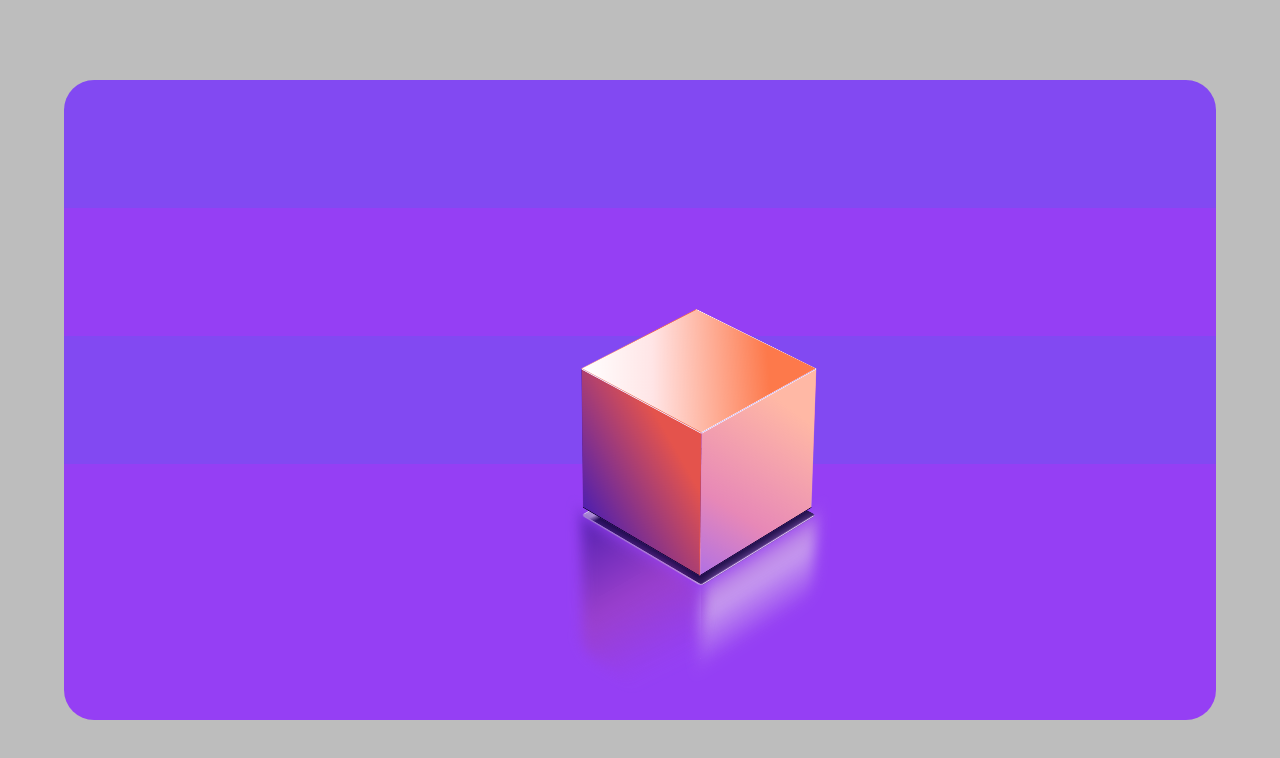
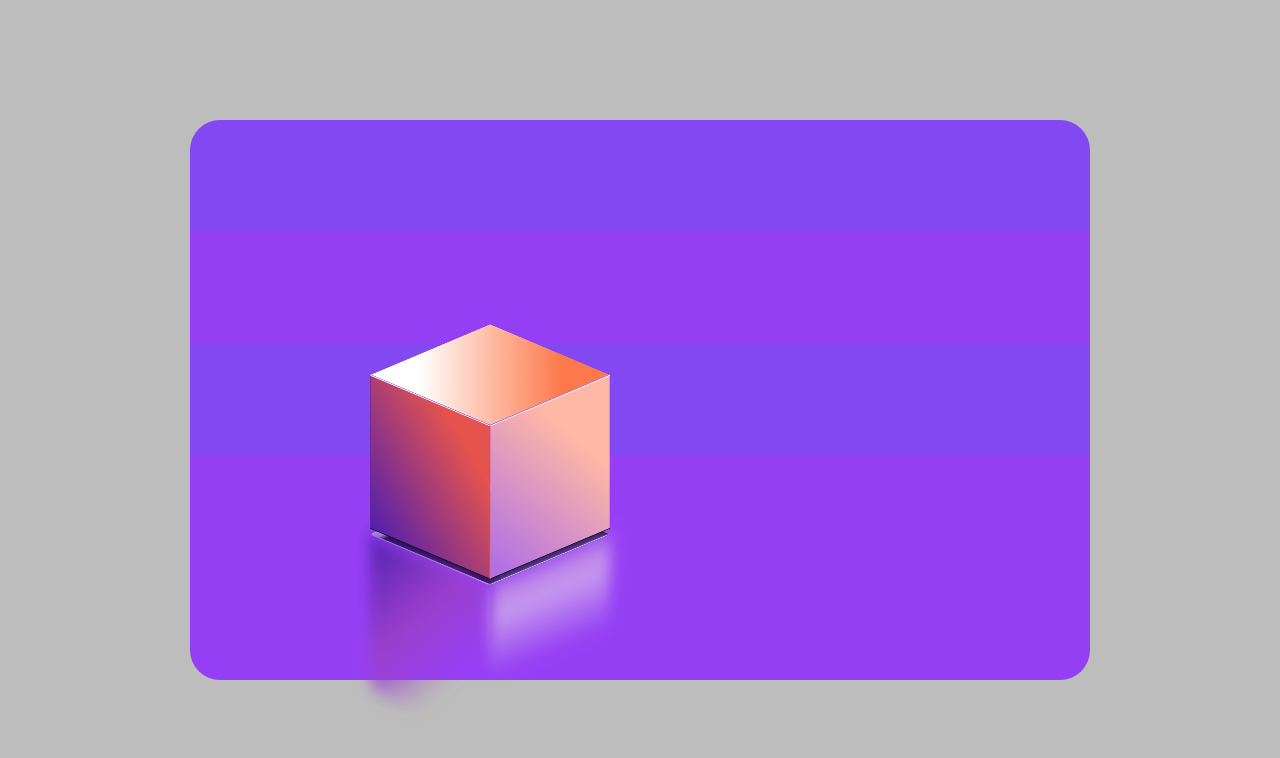
Before and after one commit to marianban/slick-ui-demos, a React (Create React App) app in the folder health-check/: page / in a window 1280 px wide. Shown: the top 758 px of the page. Built offline with nearby package versions, Linux system fonts and the light colour scheme.

Commit message:
cube height animation

```diff
--- a/health-check/src/App.js
+++ b/health-check/src/App.js
@@ -4,15 +4,7 @@ import './App.scss';
 function App() {
   return (
     <div className="app">
-      <div className="cube">
-        <div className="side back">back</div>
-        <div className="side left">left</div>
-        <div className="side right">right</div>
-        <div className="side top">top</div>
-        <div className="side bottom">bottom</div>
-        <div className="side front">front</div>
-      </div>
-      <div className="cube-reflection">
+      <div className="cube-container">
         <div className="cube">
           <div className="side back">back</div>
           <div className="side left">left</div>
@@ -21,6 +13,16 @@ function App() {
           <div className="side bottom">bottom</div>
           <div className="side front">front</div>
         </div>
+        <div className="cube-reflection">
+          <div className="cube">
+            <div className="side back reflection">back</div>
+            <div className="side left reflection">left</div>
+            <div className="side right reflection">right</div>
+            <div className="side top reflection">top</div>
+            <div className="side bottom reflection">bottom</div>
+            <div className="side front reflection">front</div>
+          </div>
+        </div>
       </div>
     </div>
   );
--- a/health-check/src/App.scss
+++ b/health-check/src/App.scss
@@ -7,6 +7,11 @@
 
 :root {
   --size: 17rem;
+  --height-scale: 1;
+  --left-grad-color-1: #511fae;
+  --left-grad-color-2: #e4534c;
+  --top-grad-color-2: #fd794b;
+  --right-grad-color-2: #ffb8a5;
 }
 
 html {
@@ -32,7 +37,8 @@ body {
     #953ff4 60% 100%
   );
   width: 90vw;
-  height: 80vh;
+  height: 70vh;
+  max-width: 90rem;
   border-radius: 3rem;
   background-color: gra;
   display: flex;
@@ -44,16 +50,158 @@ body {
 
 .cube-container {
   display: flex;
-  transform-style: preserve-3d;
-  transform: translateX(-20rem);
   align-items: center;
   justify-content: center;
+  transform: translateX(-21rem);
+}
+
+.cube {
+  position: relative;
+  transform-style: preserve-3d;
+  transform: rotateX(-25deg) rotateY(45deg);
+  color: transparent;
+  transform-origin: bottom center;
+  animation: animate-height 4s infinite;
+
+  @keyframes animate-height {
+    to {
+      --height-scale: 3;
+      --left-grad-color-2: #d7beff;
+      --top-grad-color-2: #d0b2ff;
+      --right-grad-color-2: #d0b2ff;
+    }
+  }
+
+  @keyframes spin {
+    to {
+      transform: rotateX(180deg) rotateZ(180deg);
+    }
+  }
+
+  .side {
+    position: absolute;
+    width: var(--size);
+    height: var(--size);
+    opacity: 1;
+    border: 1px solid transparent;
+    display: flex;
+    align-items: center;
+    justify-content: center;
+    font-size: 2em;
+    transition: transform 1s ease-in-out;
+  }
+  .back {
+    background-color: transparent;
+    transform: translateZ(calc(-1 * var(--size) / 2)) rotateX(180deg);
+  }
+  .left {
+    border-top: 1px solid #fff;
+    border-bottom: 1px solid #0a0322;
+    border-right: 1px solid #6a289e;
+    border-left: 1px solid #de5150;
+    transform-origin: bottom center;
+    transform: translateX(-50%) rotateY(90deg);
+  }
+  .left:not(.reflection) {
+    transform: scaleY(var(--height-scale)) translateX(-50%) rotateY(90deg);
+
+    &::before {
+      content: '';
+      position: absolute;
+      height: 100%;
+      width: 100%;
+      background-color: var(--left-grad-color-2);
+      transition: background-color 1s ease-in-out;
+    }
+
+    &::after {
+      content: '';
+      position: absolute;
+      height: 100%;
+      width: 100%;
+      background: linear-gradient(
+        to top left,
+        var(--left-grad-color-1),
+        transparent 80%
+      );
+    }
+  }
+  .right {
+    background-color: transparent;
+    transform: translateX(50%) rotateY(90deg);
+  }
+  .top {
+    transform: translateY(-50%) rotateX(90deg);
+    height: var(--size);
+  }
+  .top:not(.reflection) {
+    transform: translateY(calc(-1 * (var(--height-scale) - 1) * 100%))
+      translateY(-50%) rotateX(90deg);
+
+    &::before {
+      content: '';
+      position: absolute;
+      height: 100%;
+      width: 100%;
+      background-color: var(--top-grad-color-2);
+      transition: background-color 1s ease-in-out;
+    }
+    &::after {
+      content: '';
+      position: absolute;
+      height: 100%;
+      width: 100%;
+      background: linear-gradient(
+        to right bottom,
+        #fff,
+        #fff 20%,
+        transparent 80%
+      );
+    }
+  }
+  .bottom {
+    display: none;
+    background-color: #521ca4;
+    transform: translateY(50%) rotateX(270deg);
+  }
+  .front {
+    border-top: 1px solid #fff;
+    border-bottom: 1px solid #0a0322;
+    border-left: 1px solid #e185bc;
+
+    transform: translateZ(calc(var(--size) / 2));
+    transform-origin: bottom center;
+  }
+  .front:not(.reflection) {
+    transform: scaleY(var(--height-scale)) translateZ(calc(var(--size) / 2));
+
+    &::before {
+      content: '';
+      position: absolute;
+      height: 100%;
+      width: 100%;
+      transition: background-color 1s ease-in-out;
+      background-color: var(--right-grad-color-2);
+    }
+    &::after {
+      content: '';
+      position: absolute;
+      height: 100%;
+      width: 100%;
+      background: linear-gradient(
+        to top right,
+        #b170e4,
+        #b170e4 5%,
+        transparent 70%
+      );
+    }
+  }
 }
 
 .cube-reflection {
   z-index: -1;
   transform-style: preserve-3d;
-  transform: translateY(15rem);
+  transform: translateY(16rem);
   .cube {
     .back,
     .bottom,
@@ -98,75 +246,3 @@ body {
     }
   }
 }
-
-.cube {
-  position: relative;
-  transform-origin: center center center;
-  transform-style: preserve-3d;
-  transform: rotateX(-25deg) rotateY(45deg);
-  color: transparent;
-  // animation: spin 5s infinite;
-
-  @keyframes spin {
-    to {
-      transform: rotateX(180deg) rotateZ(180deg);
-    }
-  }
-
-  .side {
-    position: absolute;
-    width: var(--size);
-    height: var(--size);
-    opacity: 1;
-    border: 1px solid transparent;
-    display: flex;
-    align-items: center;
-    justify-content: center;
-    font-size: 2em;
-  }
-  .back {
-    background-color: transparent;
-    transform: translateZ(calc(-1 * var(--size) / 2)) rotateX(180deg);
-  }
-  .left {
-    // display: none;
-    border-top: 1px solid #fff;
-    border-bottom: 1px solid #0a0322;
-    border-right: 1px solid #6a289e;
-    border-left: 1px solid #de5150;
-    background: linear-gradient(to top left, #511fae, #e4534c 80%);
-    transform: translateX(-50%) rotateY(90deg);
-  }
-  .right {
-    // display: none;
-    background-color: transparent;
-    transform: translateX(50%) rotateY(90deg);
-  }
-  .top {
-    // display: none;
-    background: linear-gradient(
-      to right bottom,
-      #fff,
-      #ffe5e6 30%,
-      #fd794b 80%
-    );
-    transform: translateY(-50%) rotateX(90deg);
-  }
-  .bottom {
-    // display: none;
-    background-color: #521ca4;
-    transform: translateY(50%) rotateX(270deg);
-  }
-  .front {
-    border-top: 1px solid #fff;
-    border-bottom: 1px solid #0a0322;
-    border-left: 1px solid #e185bc;
-    background: linear-gradient(
-      to top right,
-      #b170e4,
-      #e788b7 30%,
-      #ffb8a5 80%
-    );
-    transform: translateZ(calc(var(--size) / 2));
-  }
-}
```
